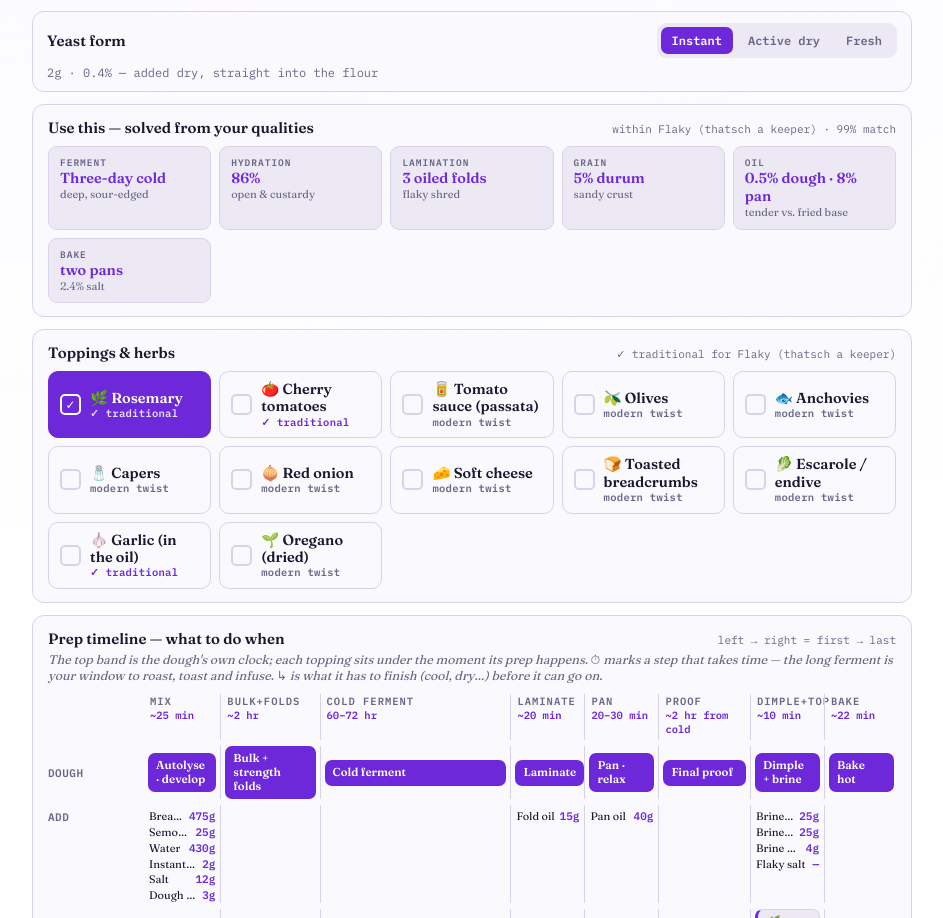
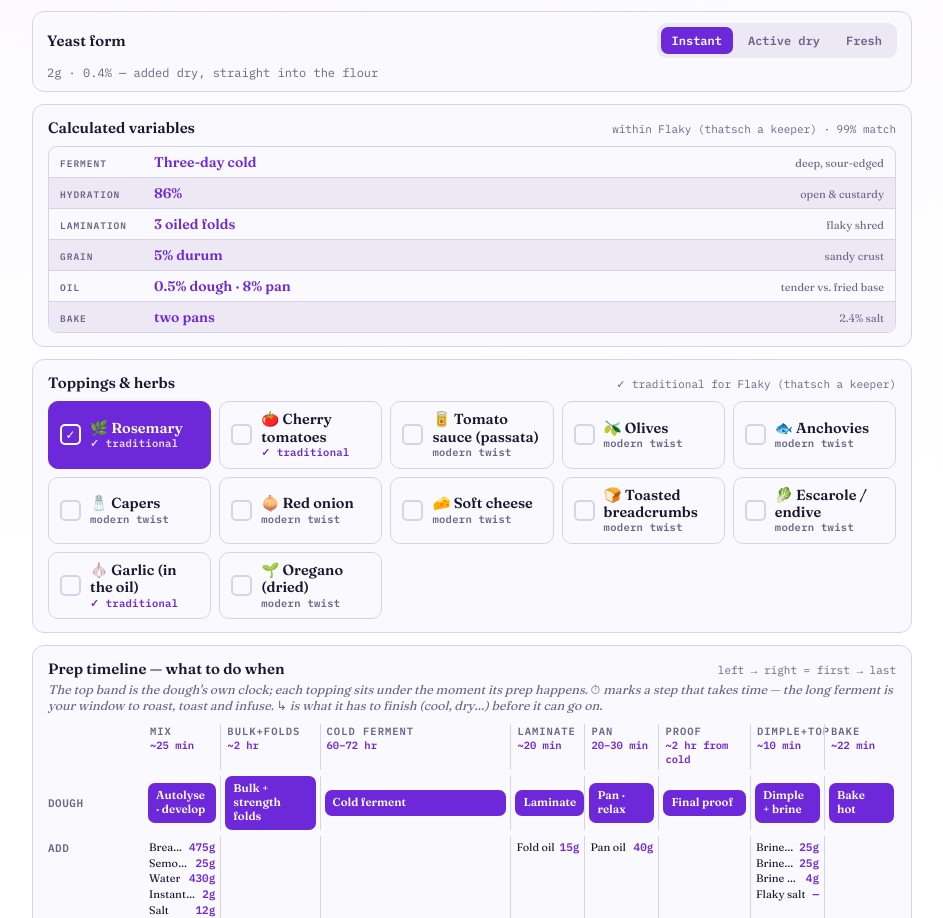
Before and after one commit to 4AM365/foccaciabot, a React (Vite) app: page / in a window 1280 px wide. Shown: the part 1574-2492 px from the top of the page, without its empty margins (168-1111 px from the left). Built offline with nearby package versions, Linux system fonts and the light colour scheme.

Commit message:
Rename 'solved from your qualities' to 'Calculated variables' and present it as a tight table

```diff
--- a/focaccia-build-sheet.jsx
+++ b/focaccia-build-sheet.jsx
@@ -1357,13 +1357,13 @@ export default function FocacciaBuildSheet({ goldmemberSrc = "/static/goldmember
           </div>
         </div>
 
-        {/* What the qualities tell you to use — the solved formula & method */}
+        {/* Calculated variables — the levers solved from your qualities (the "how") */}
         <div style={{ background: C.card, border: `1.5px solid ${C.line}`, borderRadius: 12, padding: "13px 15px", marginBottom: 12 }}>
           <div style={{ display: "flex", justifyContent: "space-between", alignItems: "baseline", marginBottom: 9, flexWrap: "wrap", gap: 6 }}>
-            <span style={{ fontSize: 15, fontWeight: 600 }}>Use this — solved from your qualities</span>
+            <span style={{ fontSize: 15, fontWeight: 600 }}>Calculated variables</span>
             <span style={{ fontFamily: "'IBM Plex Mono', monospace", fontSize: 11, color: C.inkSoft }}>{boundStyle ? `within ${STYLE_BY_ID[boundStyle].name}` : "freestyle"} · {Math.round(100 * Math.exp(-solved.residual / 500))}% match</span>
           </div>
-          <div style={{ display: "grid", gridTemplateColumns: "repeat(auto-fit, minmax(150px, 1fr))", gap: 8 }}>
+          <div style={{ border: `1px solid ${C.line}`, borderRadius: 9, overflow: "hidden" }}>
             {[
               ["Ferment", sch.name, sch.tang],
               ["Hydration", `${hydration}%`, hydration >= 84 ? "open & custardy" : hydration >= 76 ? "airy & balanced" : "tight & bread-y"],
@@ -1371,11 +1371,11 @@ export default function FocacciaBuildSheet({ goldmemberSrc = "/static/goldmember
               ["Grain", semolinaPct > 0 ? `${semolinaPct}% durum` : "all bread flour", semolinaPct > 0 ? "sandy crust" : "smooth crumb"],
               ["Oil", `${round(doughOilPct, 1)}% dough · ${panOilPct}% pan`, "tender vs. fried base"],
               ["Bake", twoPans ? "two pans" : "one pan", `${round(saltPct, 1)}% salt`],
-            ].map(([k, val, sub]) => (
-              <div key={k} style={{ background: C.paperDeep, border: `1px solid ${C.line}`, borderRadius: 9, padding: "9px 11px" }}>
-                <div style={{ fontFamily: "'IBM Plex Mono', monospace", fontSize: 9.5, letterSpacing: 1, textTransform: "uppercase", color: C.inkSoft, fontWeight: 600 }}>{k}</div>
-                <div style={{ fontSize: 14.5, fontWeight: 600, color: C.olive }}>{val}</div>
-                <div style={{ fontSize: 11, color: C.inkSoft, lineHeight: 1.3 }}>{sub}</div>
+            ].map(([k, val, sub], i) => (
+              <div key={k} style={{ display: "grid", gridTemplateColumns: "84px 1fr auto", alignItems: "baseline", gap: 10, padding: "6px 11px", borderTop: i === 0 ? "none" : `1px solid ${C.line}`, background: i % 2 ? C.paperDeep : "transparent" }}>
+                <span style={{ fontFamily: "'IBM Plex Mono', monospace", fontSize: 9.5, letterSpacing: 1, textTransform: "uppercase", color: C.inkSoft, fontWeight: 600 }}>{k}</span>
+                <span style={{ fontSize: 14, fontWeight: 600, color: C.olive }}>{val}</span>
+                <span style={{ fontSize: 11, color: C.inkSoft, textAlign: "right" }}>{sub}</span>
               </div>
             ))}
           </div>
```
